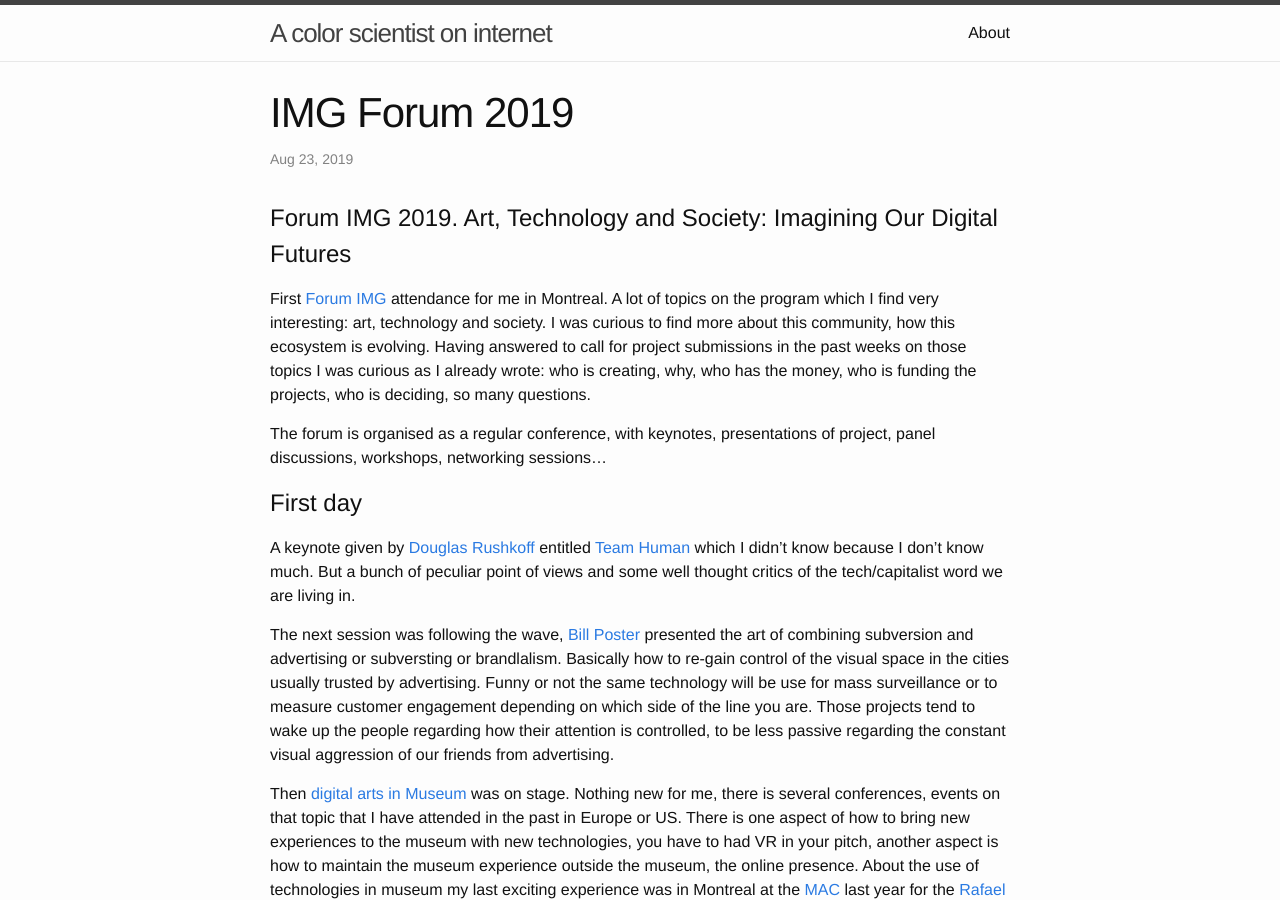
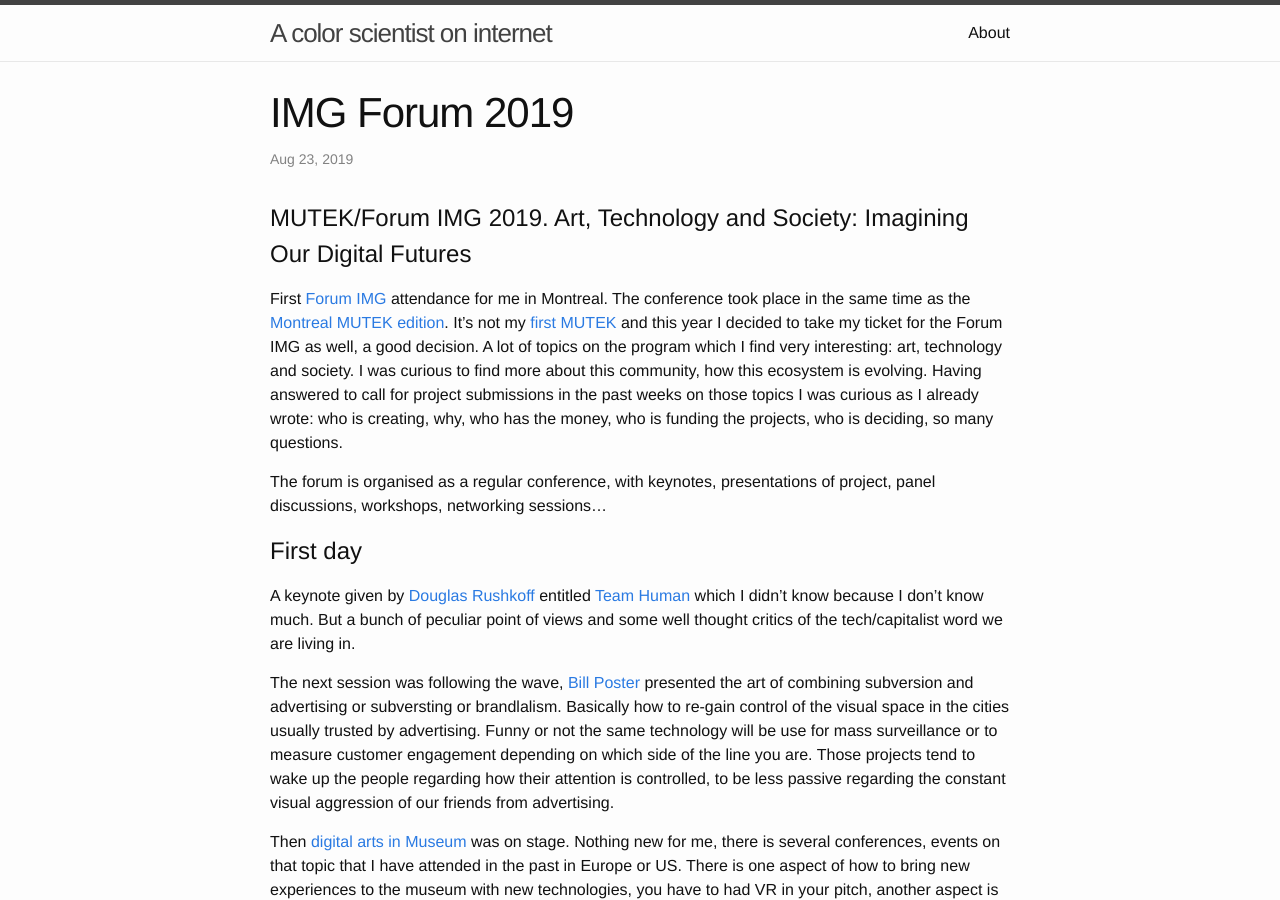
Before and after one commit to mrbonsoir/mrbonsoir.github.io, a Jekyll site: the page built from _posts/2019-08-22-IMG-Forum.markdown, in a window 1280 px wide and 900 px high. Built offline with Jekyll 4.4.1, drawn with Linux system fonts in a browser that asks for light colours.

Commit message:
correction MUTEK IMG post

```diff
--- a/_posts/2019-08-22-IMG-Forum.markdown
+++ b/_posts/2019-08-22-IMG-Forum.markdown
@@ -5,8 +5,8 @@ date:   2019-08-22 19:22:06 -0500
 categories: blog post
 ---
 
-# Forum IMG 2019. Art, Technology and Society: Imagining Our Digital Futures
-First [Forum IMG][IMGForum-link] attendance for me in Montreal. A lot of topics on the program which I find very interesting: art, technology  and society. I was curious to find more about this community, how this ecosystem is evolving. Having answered to call for project submissions in the past weeks on those topics I was curious as I already wrote: who is creating, why, who has the money, who is funding the projects, who is deciding, so many questions.
+# MUTEK/Forum IMG 2019. Art, Technology and Society: Imagining Our Digital Futures
+First [Forum IMG][IMGForum-link] attendance for me in Montreal. The conference took place in the same time as the [Montreal MUTEK edition][MUTEK-linkh]. It's not my [first MUTEK][mrbonsoirFirstMUTEK-link] and this year I decided to take my ticket for the Forum IMG as well, a good decision. A lot of topics on the program which I find very interesting: art, technology  and society. I was curious to find more about this community, how this ecosystem is evolving. Having answered to call for project submissions in the past weeks on those topics I was curious as I already wrote: who is creating, why, who has the money, who is funding the projects, who is deciding, so many questions.
 
 The forum is organised as a regular conference, with keynotes, presentations of project, panel discussions, workshops, networking sessions…
 
@@ -35,6 +35,8 @@ I wasn’t really convinced with the last day, especially the main track, too mu
 
 
 [IMGForum-link]:http://www.mutek.org/en/montreal/2019/mutek_img
+[MUTEK-linkh]:http://www.mutek.org/en/
+[mrbonsoirFirstMUTEK-link]:http://mrbonsoir.blogspot.com/2017/08/premier-mutek.html
 [DouglasRushkoff-link]: https://rushkoff.com/
 [TeamHuman-link]:https://teamhuman.fm
 [BillPoster-link]:http://billposters.ch/
```
